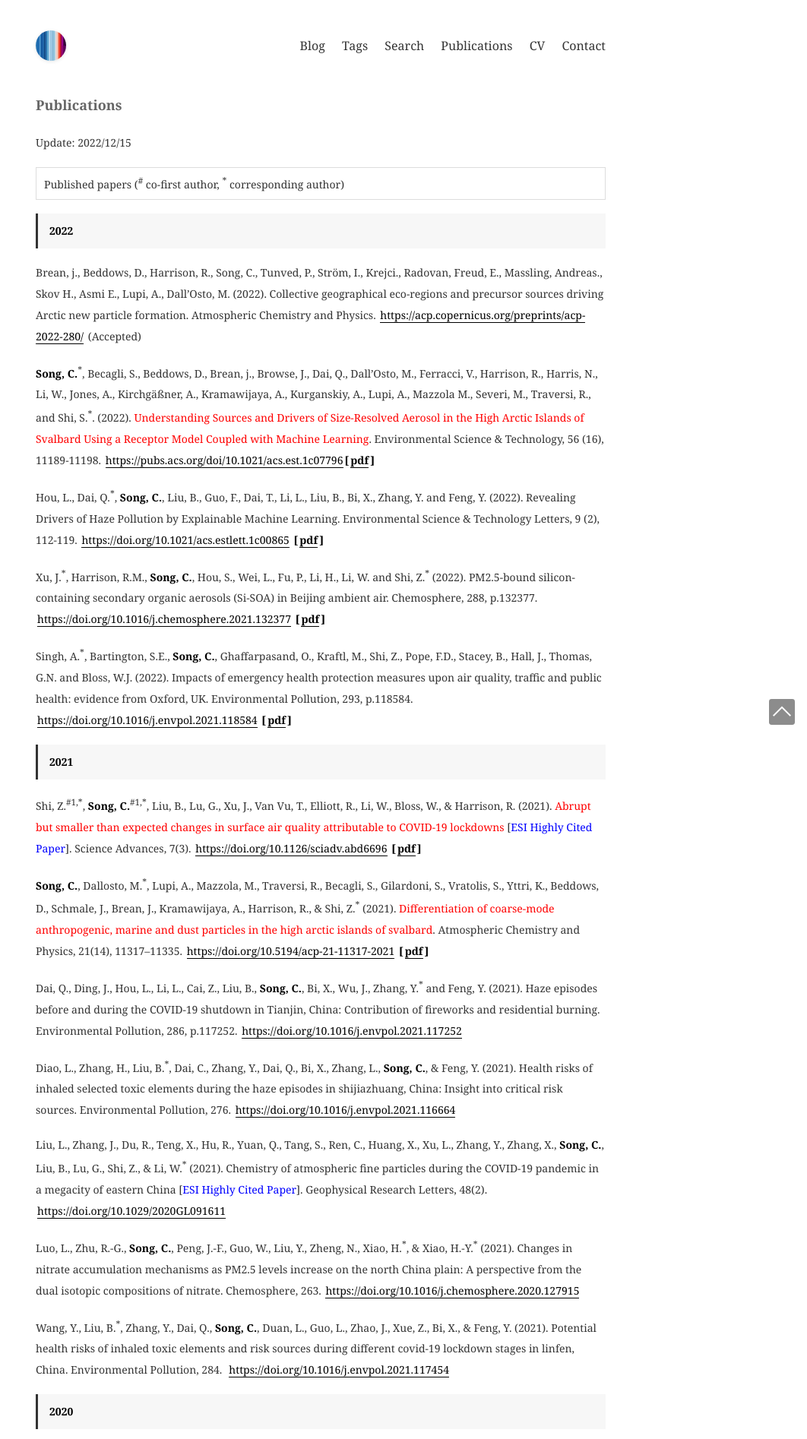
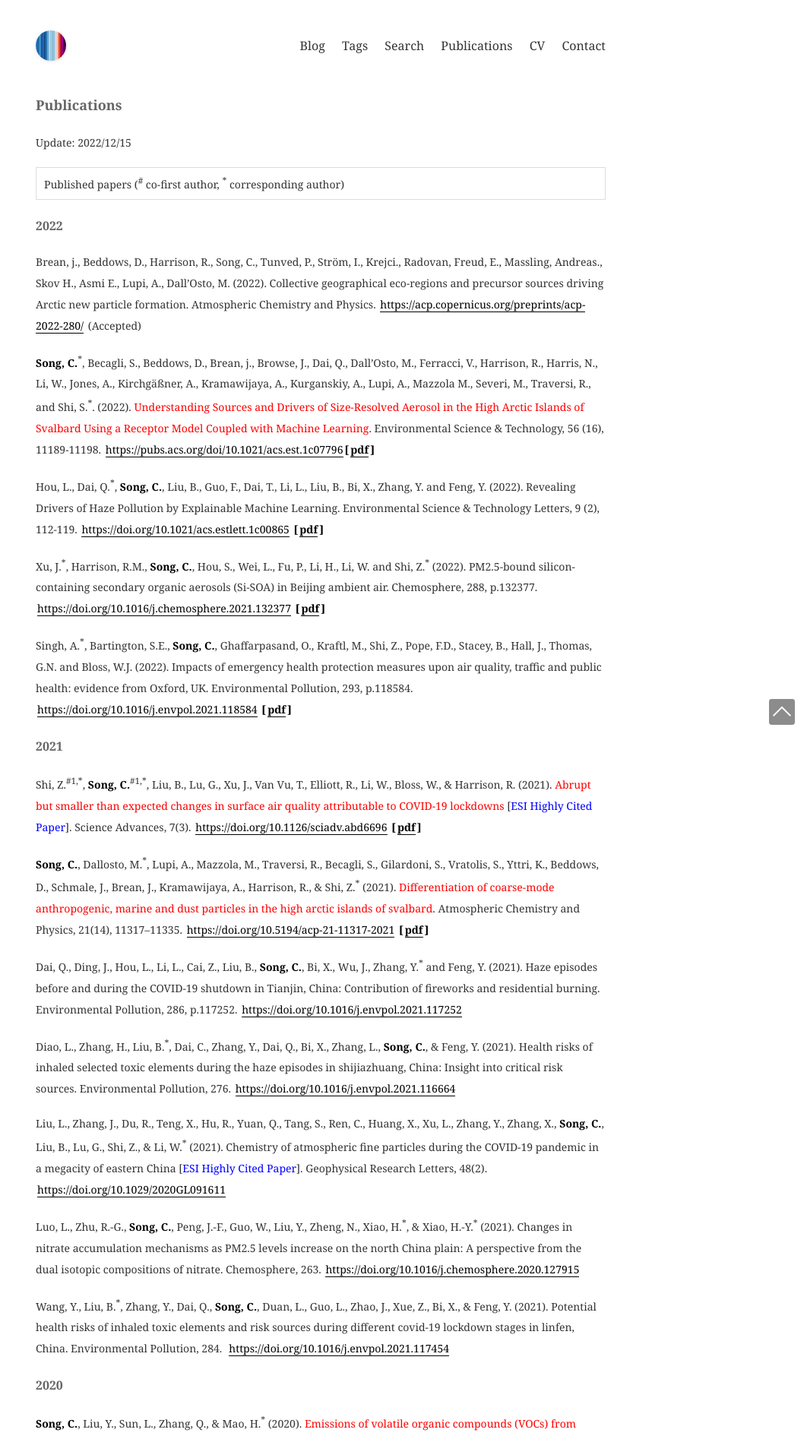
Before and after one commit to songair/Congbo, a Jekyll site: the page built from pages/publications.md, in a window 1280 px wide. Shown: the top 1894 px of the page at 76% size, without its empty margins (218-1280 px from the left). Built offline with Jekyll 4.4.1, drawn with Linux system fonts in a browser that asks for light colours.

```diff
--- a/pages/publications.md
+++ b/pages/publications.md
@@ -12,7 +12,7 @@ Update: 2022/12/15
 -->
 
 
-> **2022**
+## 2022
 
 Brean, j., Beddows, D., Harrison, R., Song, C., Tunved, P., Ström, I., Krejci., Radovan, Freud, E., Massling, Andreas., Skov H., Asmi E., Lupi, A., Dall’Osto, M. (2022). Collective geographical eco-regions and precursor sources driving Arctic new particle formation. Atmospheric Chemistry and Physics. <https://acp.copernicus.org/preprints/acp-2022-280/> (Accepted)
 
@@ -25,7 +25,7 @@ Xu, J.<sup>*</sup>, Harrison, R.M., **Song, C.**, Hou, S., Wei, L., Fu, P., Li,
 
 Singh, A.<sup>*</sup>, Bartington, S.E., **Song, C.**, Ghaffarpasand, O., Kraftl, M., Shi, Z., Pope, F.D., Stacey, B., Hall, J., Thomas, G.N. and Bloss, W.J. (2022). Impacts of emergency health protection measures upon air quality, traffic and public health: evidence from Oxford, UK. Environmental Pollution, 293, p.118584. <https://doi.org/10.1016/j.envpol.2021.118584> **[[pdf]({{site.baseurl}}/static/papers/1-s2.0-S0269749121021667-main.pdf)]**
 
-> **2021**
+## 2021
 
 Shi, Z.<sup>#1,*</sup>, **Song, C.**<sup>#1,*</sup>, Liu, B., Lu, G., Xu, J., Van Vu, T., Elliott, R., Li, W., Bloss, W., & Harrison, R. (2021). <span style="color:red;">Abrupt but smaller than expected changes in surface air quality attributable to COVID-19 lockdowns</span> [<span style="color:blue;">ESI Highly Cited Paper</span>]. Science Advances, 7(3). <https://doi.org/10.1126/sciadv.abd6696> **[[pdf]({{site.baseurl}}/static/papers/sciadv.abd6696.pdf)]**
 
@@ -41,7 +41,7 @@ Luo, L., Zhu, R.-G., **Song, C.**, Peng, J.-F., Guo, W., Liu, Y., Zheng, N., Xia
 
 Wang, Y., Liu, B.<sup>*</sup>, Zhang, Y., Dai, Q., **Song, C.**, Duan, L., Guo, L., Zhao, J., Xue, Z., Bi, X., & Feng, Y. (2021). Potential health risks of inhaled toxic elements and risk sources during different covid-19 lockdown stages in linfen, China. Environmental Pollution, 284. <https://doi.org/10.1016/j.envpol.2021.117454>
 
-> **2020**
+## 2020
 
 **Song, C.**, Liu, Y., Sun, L., Zhang, Q., & Mao, H.<sup>*</sup> (2020). <span style="color:red;">Emissions of volatile organic compounds (VOCs) from gasoline- and liquified natural gas (LNG)-fueled vehicles in tunnel studies</span>. Atmospheric Environment, 234. <https://doi.org/10.1016/j.atmosenv.2020.117626> **[[pdf]({{site.baseurl}}/static/papers/1-s2.0-S1352231020303599-main.pdf)]**
 
@@ -57,7 +57,7 @@ Xu, L., Zhang, J., Sun, X., Xu, S., Shan, M., Yuan, Q., Liu, L., Du, Z., Liu, D.
 
 Zhang, J., Peng, J., **Song, C.**, Ma, C., Men, Z., Wu, J., Wu, L., Wang, T., Zhang, X., Tao, S., Gao, S., Hopke, P., & Mao, H.<sup>*</sup> (2020). Vehicular non-exhaust particulate emissions in chinese megacities: Source profiles, real-world emission factors, and inventories. Environmental Pollution, 266. <https://doi.org/10.1016/j.envpol.2020.115268>
 
-> **2019**
+## 2019
 
 **Song, C.**, Liu, B., Dai, Q., Li, H., & Mao, H.<sup>*</sup> (2019). <span style="color:red;">Temperature dependence and source apportionment of volatile organic compounds (VOCs) at an urban site on the north China plain</span>. Atmospheric Environment, 207, 167–181. <https://doi.org/10.1016/j.atmosenv.2019.03.030> **[[pdf]({{site.baseurl}}/static/papers/1-s2.0-S1352231019302018-main.pdf)]**[<span style="color:blue;">[One of the most cited articles from Atmospheric Environment published since 2018]</span>](https://www.journals.elsevier.com/atmospheric-environment/most-cited-articles)
 
@@ -67,7 +67,7 @@ Dai, Q., Bi, X.<sup>*</sup>, Song, W., Li, T., Liu, B., Ding, J., Xu, J., **Song
 
 Sun, L.-N., Liu, Y., Zhao, J.-B., Sun, S.-D., **Song, C.**, Zhang, J., Li, Y.-N., Lin, Y.-C., Wang, T., & Mao, H.-J.<sup>*</sup> (2019). Pollution characteristics and emission factors of VOCs from vehicle emissions in the tianjin tunnel. Huanjing Kexue/Environmental Science, 40(1), 104–113. <https://doi.org/10.13227/j.hjkx.201804187>
 
-> **2018**
+## 2018
 
 **Song, C.**, Ma, C., Zhang, Y., Wang, T., Wu, L.<sup>*</sup>, Wang, P., Liu, Y., Li, Q., Zhang, J., Dai, Q., Zou, C., Sun, L., & Mao, H.<sup>*</sup> (2018). <span style="color:red;">Heavy-duty diesel vehicles dominate vehicle emissions in a tunnel study in northern China</span>. Science of the Total Environment, 637-638, 431–442. <https://doi.org/10.1016/j.scitotenv.2018.04.387> **[[pdf]({{site.baseurl}}/static/papers/1-s2.0-S0048969718315766-main.pdf)]**
 
@@ -75,7 +75,7 @@ Dai, Q., Bi, X.<sup>*</sup>, Liu, B., Li, L., Ding, J., Song, W., Bi, S., Schulz
 
 Wang, A.-X., Chen, X., **Song, C.**, Ying, S.-M., Li, Q., Wu, L., & Mao, H.-J.<sup>*</sup> (2018). Association between fine particulate matter and asthma hospital outpatient visits in Hangzhou. Huanjing Kexue/Environmental Science, 39(10), 4457–4462. <https://doi.org/10.13227/j.hjkx.201712090>
 
-> **2017**
+## 2017
 
 **Song, C.**, He, J.<sup>*</sup>, Wu, L., Jin, T., Chen, X., Li, R., Ren, P., Zhang, L., & Mao, H.<sup>*</sup> (2017). <span style="color:red;">Health burden attributable to ambient PM2.5 in China</span> [<span style="color:blue;">ESI Highly Cited Paper</span>]. Environmental Pollution, 223, 575–586. <https://doi.org/10.1016/j.envpol.2017.01.060> **[[pdf]({{site.baseurl}}/static/papers/1-s2.0-S0269749116317882-main.pdf)]**
 
```
